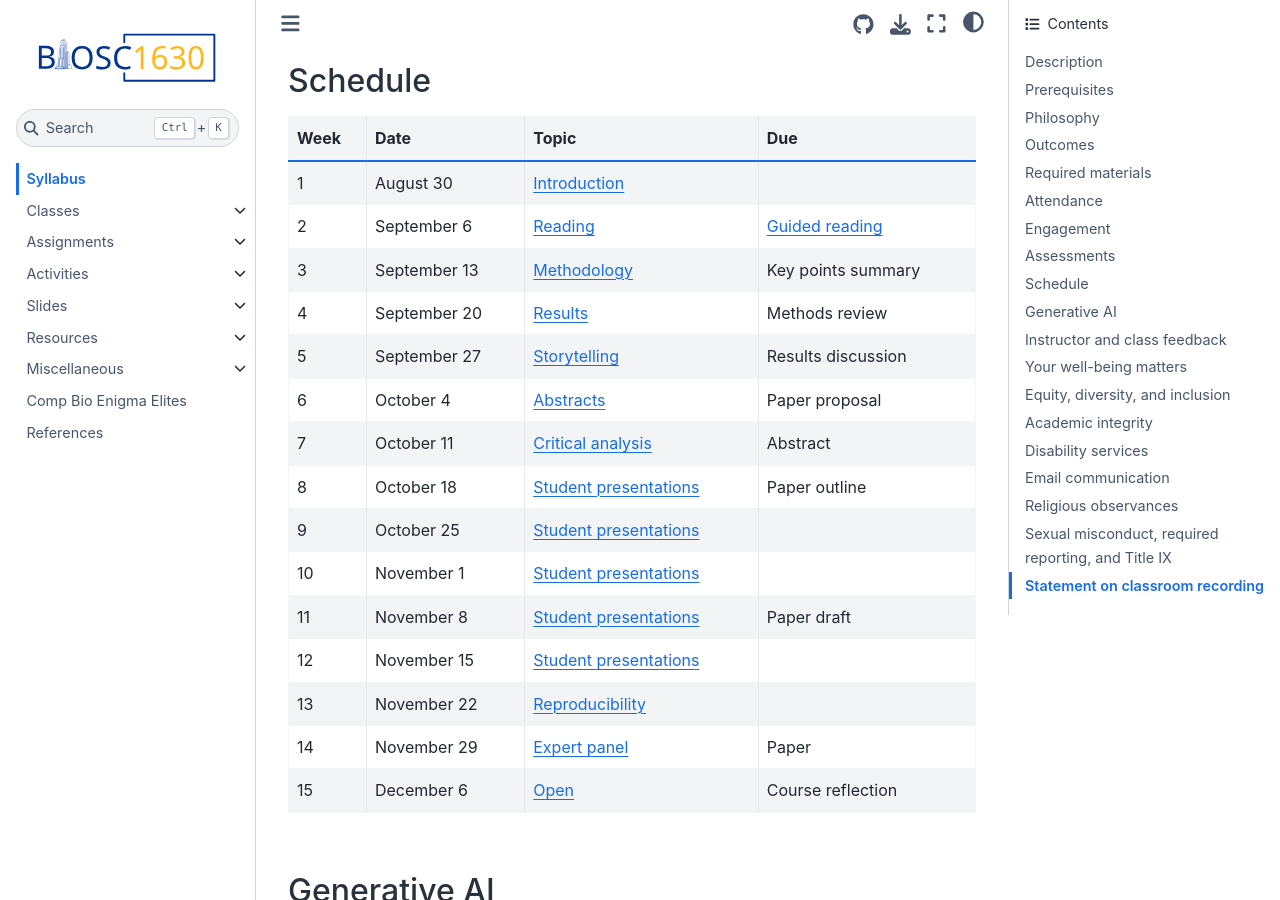
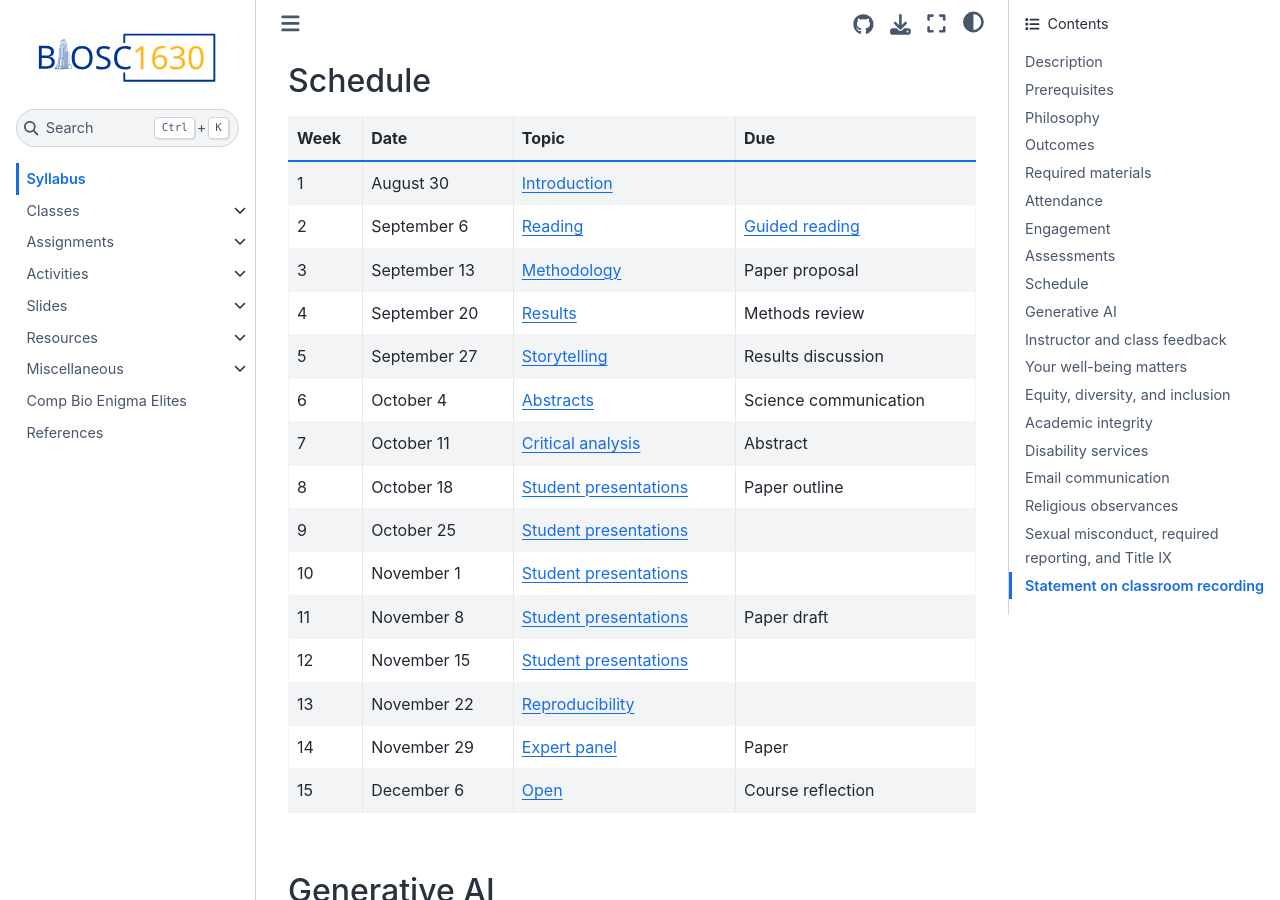
Before and after one commit to oasci/pitt-biosc1630-2023f, a Jupyter Book: the page built from book/syllabus.md, in a window 1280 px wide and 900 px high, scrolled down 9491 px. Built offline with Jupyter Book 1.0.4 settings and Sphinx 7.4.7 and the Sphinx Book theme 1.1.4, drawn with Linux system fonts in a browser that asks for light colours; pages that are not in the unit, such as notebooks, are missing from menus.

Commit message:
Moving up paper proposal

```diff
--- a/book/syllabus.md
+++ b/book/syllabus.md
@@ -411,7 +411,7 @@ If you submit every assignment on time, the extra credit is worth 5% of your tot
 * - 3
   - September 13
   - [Methodology](class:03)
-  - Key points summary
+  - Paper proposal
 * - 4
   - September 20
   - [Results](class:04)
@@ -423,7 +423,7 @@ If you submit every assignment on time, the extra credit is worth 5% of your tot
 * - 6
   - October 4
   - [Abstracts](class:06)
-  - Paper proposal
+  - Science communication
 * - 7
   - October 11
   - [Critical analysis](class:07)
```
